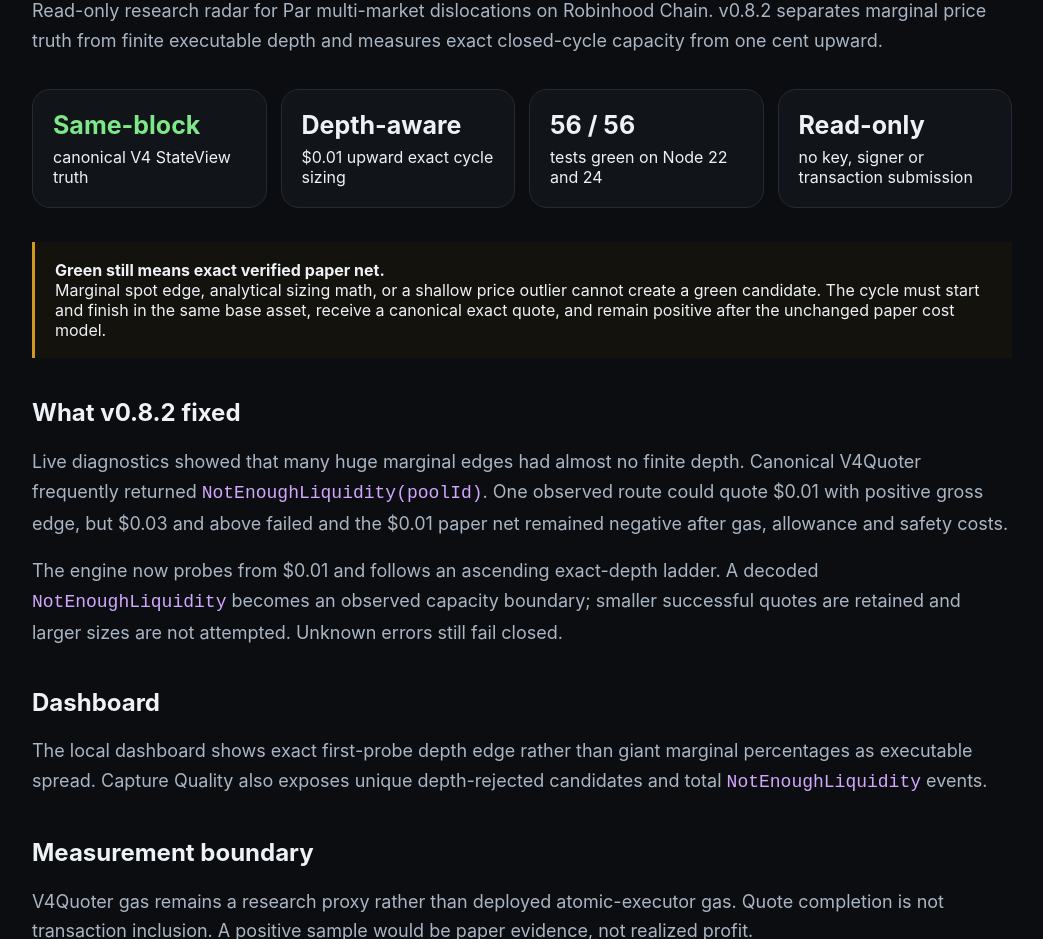
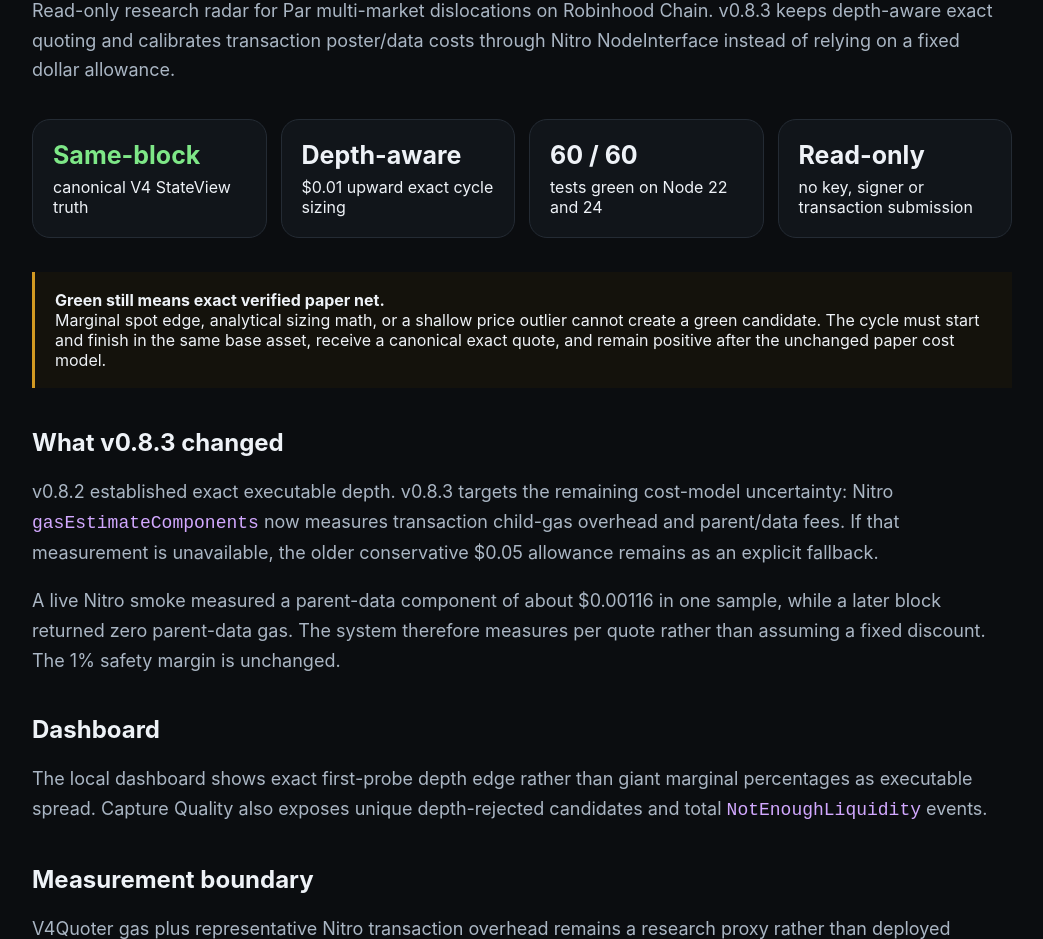
Before and after one commit to mehmetyildiz03/arb-radar, a website: page docs/index.html in a window 1280 px wide. Shown: the part 208-1147 px from the top of the page, without its empty margins (118-1161 px from the left). Drawn offline with Linux system fonts and the light colour scheme.

Commit message:
docs(v0.8.3): refresh static status page

```diff
--- a/docs/index.html
+++ b/docs/index.html
@@ -3,7 +3,7 @@
 <head>
   <meta charset="utf-8">
   <meta name="viewport" content="width=device-width,initial-scale=1">
-  <title>Arb Radar · v0.8.2 Economic Truth</title>
+  <title>Arb Radar · v0.8.3 Economic Truth</title>
   <style>
     :root{color-scheme:dark;font-family:Inter,ui-sans-serif,system-ui,sans-serif;background:#0b0d10;color:#eef2f7}
     body{margin:0}.wrap{max-width:980px;margin:auto;padding:56px 24px}
@@ -19,14 +19,14 @@
 </head>
 <body>
   <main class="wrap">
-    <span class="badge">v0.8.2 · DEPTH-AWARE ECONOMIC TRUTH · PAPER ONLY</span>
+    <span class="badge">v0.8.3 · NITRO-CALIBRATED ECONOMIC TRUTH · PAPER ONLY</span>
     <h1>Arb Radar</h1>
-    <p>Read-only research radar for Par multi-market dislocations on Robinhood Chain. v0.8.2 separates marginal price truth from finite executable depth and measures exact closed-cycle capacity from one cent upward.</p>
+    <p>Read-only research radar for Par multi-market dislocations on Robinhood Chain. v0.8.3 keeps depth-aware exact quoting and calibrates transaction poster/data costs through Nitro NodeInterface instead of relying on a fixed dollar allowance.</p>
 
     <section class="grid">
       <article class="card"><strong class="ok">Same-block</strong><span>canonical V4 StateView truth</span></article>
       <article class="card"><strong>Depth-aware</strong><span>$0.01 upward exact cycle sizing</span></article>
-      <article class="card"><strong>56 / 56</strong><span>tests green on Node 22 and 24</span></article>
+      <article class="card"><strong>60 / 60</strong><span>tests green on Node 22 and 24</span></article>
       <article class="card"><strong>Read-only</strong><span>no key, signer or transaction submission</span></article>
     </section>
 
@@ -34,21 +34,21 @@
       Marginal spot edge, analytical sizing math, or a shallow price outlier cannot create a green candidate. The cycle must start and finish in the same base asset, receive a canonical exact quote, and remain positive after the unchanged paper cost model.
     </div>
 
-    <h2>What v0.8.2 fixed</h2>
-    <p>Live diagnostics showed that many huge marginal edges had almost no finite depth. Canonical V4Quoter frequently returned <code>NotEnoughLiquidity(poolId)</code>. One observed route could quote $0.01 with positive gross edge, but $0.03 and above failed and the $0.01 paper net remained negative after gas, allowance and safety costs.</p>
+    <h2>What v0.8.3 changed</h2>
+    <p>v0.8.2 established exact executable depth. v0.8.3 targets the remaining cost-model uncertainty: Nitro <code>gasEstimateComponents</code> now measures transaction child-gas overhead and parent/data fees. If that measurement is unavailable, the older conservative $0.05 allowance remains as an explicit fallback.</p>
 
-    <p>The engine now probes from $0.01 and follows an ascending exact-depth ladder. A decoded <code>NotEnoughLiquidity</code> becomes an observed capacity boundary; smaller successful quotes are retained and larger sizes are not attempted. Unknown errors still fail closed.</p>
+    <p>A live Nitro smoke measured a parent-data component of about $0.00116 in one sample, while a later block returned zero parent-data gas. The system therefore measures per quote rather than assuming a fixed discount. The 1% safety margin is unchanged.</p>
 
     <h2>Dashboard</h2>
     <p>The local dashboard shows exact first-probe depth edge rather than giant marginal percentages as executable spread. Capture Quality also exposes unique depth-rejected candidates and total <code>NotEnoughLiquidity</code> events.</p>
 
     <h2>Measurement boundary</h2>
-    <p>V4Quoter gas remains a research proxy rather than deployed atomic-executor gas. Quote completion is not transaction inclusion. A positive sample would be paper evidence, not realized profit.</p>
+    <p>V4Quoter gas plus representative Nitro transaction overhead remains a research proxy rather than deployed atomic-executor gas. Quote completion is not transaction inclusion. A positive sample would be paper evidence, not realized profit.</p>
 
     <h2>Local use</h2>
     <p>Run <code>npm ci</code> and <code>npm run dev</code>, then open <code>http://127.0.0.1:4173</code>. This GitHub Pages page is only a static project-status surface.</p>
 
-    <p><a href="V0.8.2_AUDIT.md">v0.8.2 depth audit</a> · <a href="ARCHITECTURE.md">architecture</a> · <a href="V0.8_AUDIT.md">v0.8 audit</a> · <a href="LONG5_REPLAY.md">LONG5 replay</a></p>
+    <p><a href="V0.8.3_AUDIT.md">v0.8.3 cost audit</a> · <a href="V0.8.2_AUDIT.md">v0.8.2 depth audit</a> · <a href="ARCHITECTURE.md">architecture</a> · <a href="V0.8_AUDIT.md">v0.8 audit</a> · <a href="LONG5_REPLAY.md">LONG5 replay</a></p>
   </main>
 </body>
 </html>
```
